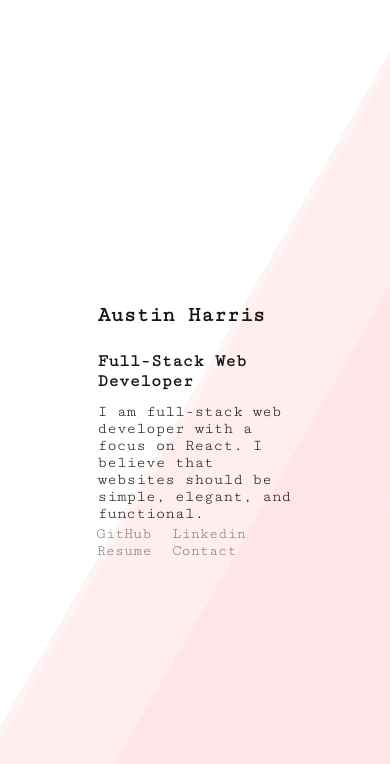
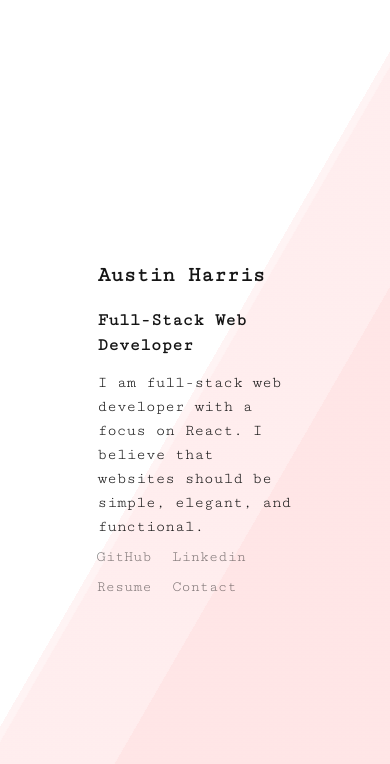
Before and after one commit to loophalen/portfolio, a plain HTML site: page index.html in a window 390 px wide. Drawn offline with Linux system fonts and the light colour scheme.

Commit message:
reverted did not fix mobile

```diff
--- a/css/main.css
+++ b/css/main.css
@@ -30,7 +30,7 @@ body{
     background: #fff;
     color: #151515;
     font-size: 16px;
-    min-height: 30px;
+    line-height: 30px;
     font-family: 'Cutive Mono', monospace;
 }
 
@@ -55,7 +55,7 @@ body{
 
 p {
     font-size: 1em;
-    min-height: 1.5em;
+    line-height: 1.5em;
     margin: 0;
     padding: 0 0 0.9375em;
 }
@@ -64,14 +64,14 @@ h2 {
     margin-bottom: 0.714em;
     padding: 0;
     font-size: 1.333em;
-    min-height: 1.429em;
+    line-height: 1.429em;
   }
 
 h3 {
     margin-bottom: 0.714em;
     padding: 0;
     font-size: 1.1em;
-    min-height: 1.429em;
+    line-height: 1.429em;
   }
 
 ul {
@@ -106,7 +106,7 @@ a:hover {
 @media only screen and (min-width: 768px) {
     body {
       font-size: 22px;
-      min-height: 48px;
+      line-height: 48px;
     }
     .main-content {
       width: 80%;
@@ -115,13 +115,13 @@ a:hover {
   @media only screen and (min-width: 1200px) {
     body {
       font-size: 26px;
-      min-height: 48px;
+      line-height: 48px;
     }
   }
   @media only screen and (min-width: 1824px) {
     body {
       font-size: 32px;
-      min-height: 60px;
+      line-height: 60px;
     }
   }
 
```
